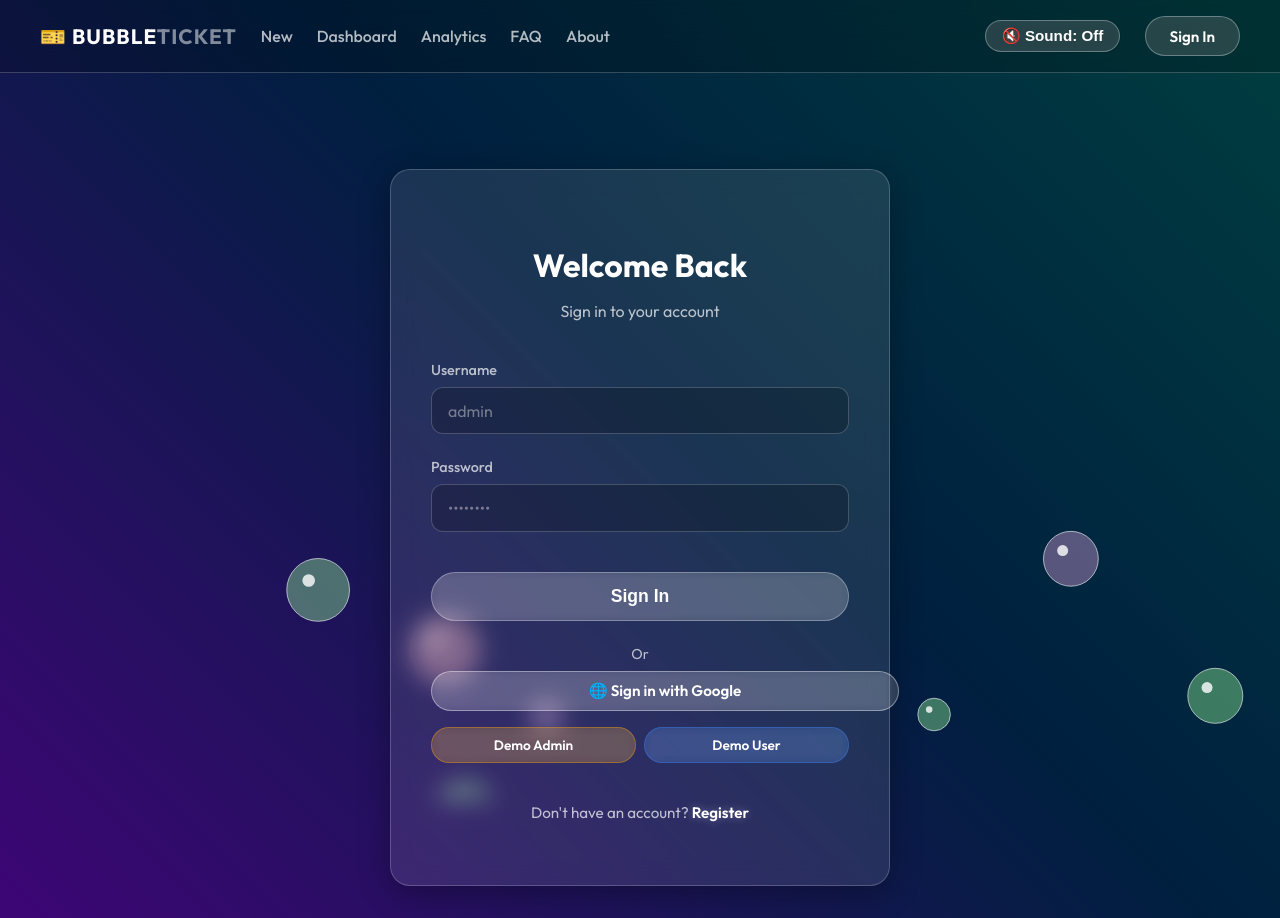
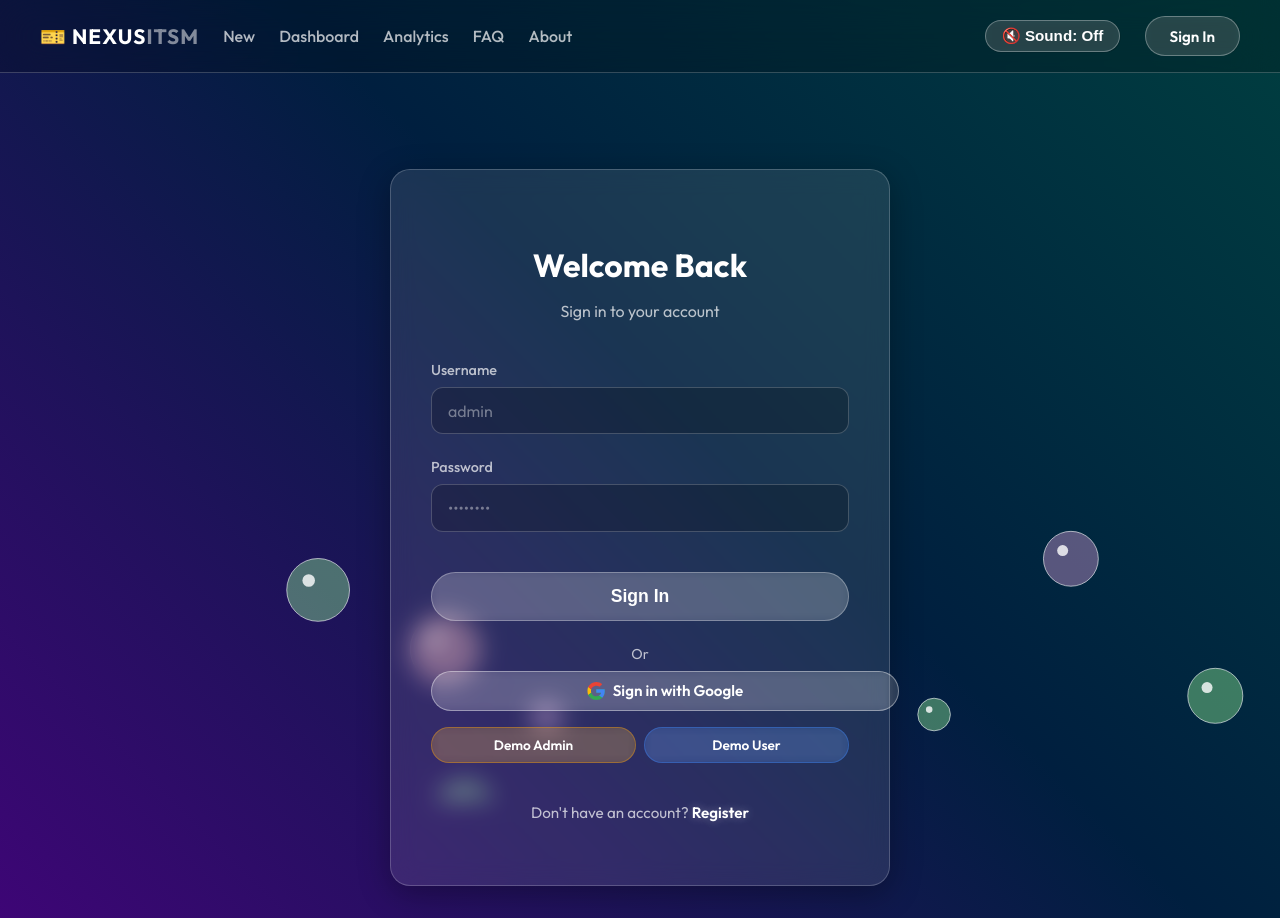
Before and after one commit to MsArpiii/ticketSystem, a Flask app: template app/templates/auth/login.html in a window 1280 px wide. Run offline with Flask 3, Linux system fonts and the light colour scheme; the template is opened without the code that fills it, so the values that code supplies are empty.

Commit message:
UI: Rebrand to NexusITSM, add favicon and Google SVG logo

```diff
--- a/app/templates/auth/login.html
+++ b/app/templates/auth/login.html
@@ -19,7 +19,7 @@
         <div style="margin-top: 1.5rem; text-align: center;">
             <p style="color: var(--text-secondary); font-size: 0.9rem; margin-bottom: 0.5rem;">Or</p>
             <a href="{{ url_for('auth.login_google') }}" class="btn-glass" style="width: 100%; margin-bottom: 1rem; border-color: rgba(255,255,255,0.4);">
-                🌐 Sign in with Google
+                <img src="{{ url_for('static', filename='google-icon.svg') }}" width="18" height="18" style="vertical-align: middle; margin-right: 8px;" alt="Google"> Sign in with Google
             </a>
 
             <div style="display: flex; gap: 0.5rem; justify-content: space-between;">
--- a/app/templates/base.html
+++ b/app/templates/base.html
@@ -3,7 +3,8 @@
 <head>
     <meta charset="UTF-8">
     <meta name="viewport" content="width=device-width, initial-scale=1.0">
-    <title>{% block title %}SaaS Ticket Management System{% endblock %}</title>
+    <title>{% block title %}NexusITSM - Enterprise Support Desk{% endblock %}</title>
+    <link rel="shortcut icon" href="{{ url_for('static', filename='favicon.ico') }}" type="image/x-icon">
     <link rel="preconnect" href="https://fonts.googleapis.com">
     <link rel="preconnect" href="https://fonts.gstatic.com" crossorigin>
     <link href="https://fonts.googleapis.com/css2?family=Outfit:wght@300;400;500;600;700&display=swap" rel="stylesheet">
@@ -17,7 +18,7 @@
 <nav class="navbar">
     <div style="display: flex; justify-content: space-between; align-items: center; max-width: 1200px; margin: 0 auto; width: 100%;">
         <div style="display: flex; align-items: center;">
-            <a class="navbar-brand" style="text-decoration: none;" href="/">🎫 Bubble<span style="color: rgba(255,255,255,0.5)">Ticket</span></a>
+            <a class="navbar-brand" style="text-decoration: none;" href="/">🎫 Nexus<span style="color: rgba(255,255,255,0.5)">ITSM</span></a>
             <div class="nav-links">
                 <a href="{{ url_for('main.home') }}" class="{{ 'active' if request.endpoint == 'main.home' else '' }}">New</a>
                 <a href="{{ url_for('tickets.dashboard') }}" class="{{ 'active' if request.endpoint == 'tickets.dashboard' else '' }}">Dashboard</a>
```
Also changed, not shown: app/static/favicon.ico (added), app/static/google-icon.svg (added).
